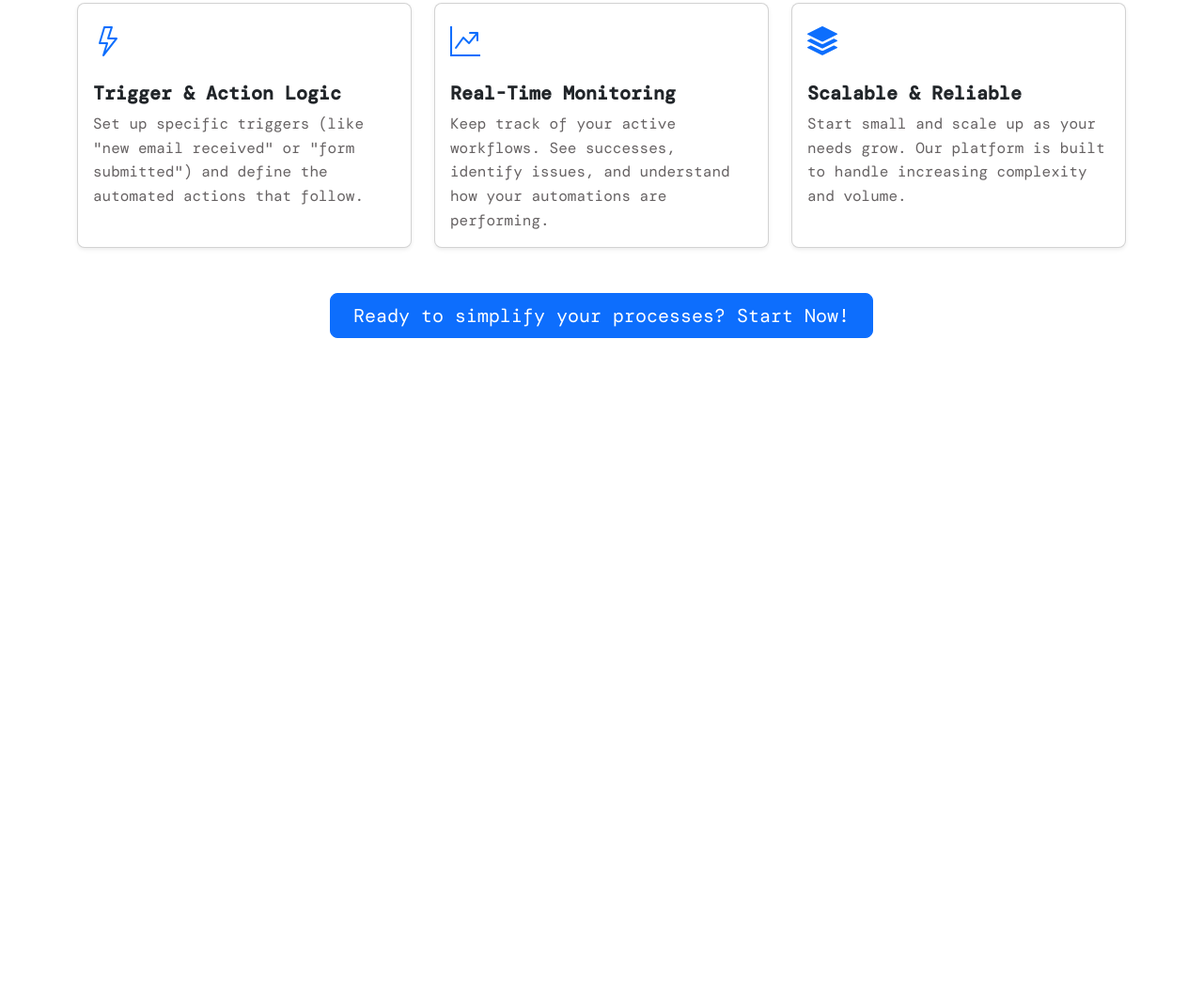
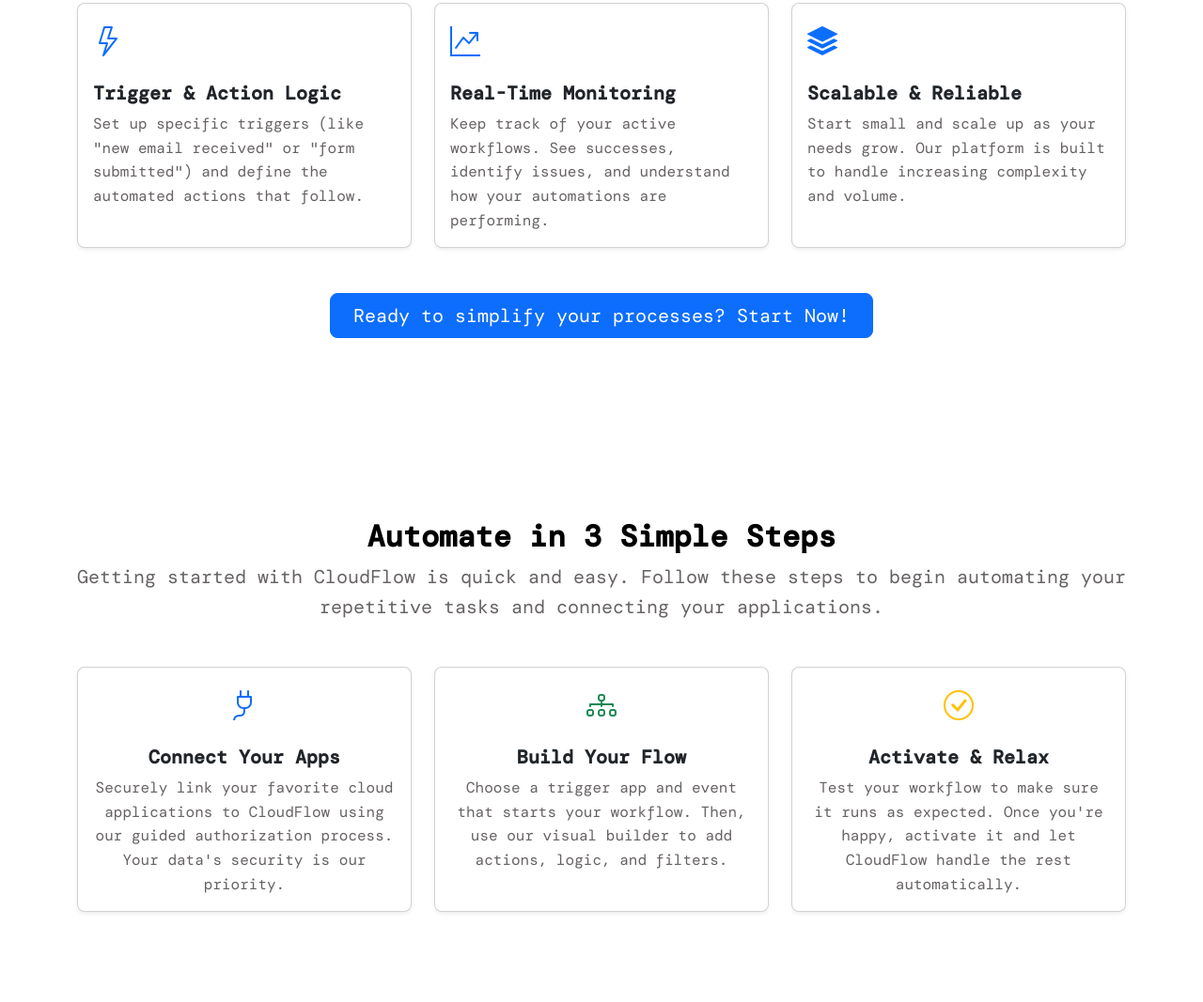
Before and after one commit to wawansoer/Bootstrap5-LandingPage, a plain HTML site: page index.html in a window 1280 px wide. Shown: the part 1126-2193 px from the top of the page at 94% size. Before the commit the page ends 1582 px from the top, so only its background shows below. Drawn offline with nearby package versions, Linux system fonts and the light colour scheme; a web font is replaced by a local one.

Commit message:
feat(homepage): add how it works section
- Added a new section explaining the 3 steps
- Included visual elements for better understanding
- Improved user onboarding experience
- Enhanced website content and structure
- Updated homepage layout

```diff
--- a/index.html
+++ b/index.html
@@ -132,7 +132,7 @@
           >
             <div class="card h-100 shadow-sm border-1 rounded-3">
               <div class="card-body">
-                <div class="mb-3 text-primary">
+                <div class="mb-3 brand-color">
                   <i class="bi bi-diagram-3 fs-2"></i>
                 </div>
                 <h5 class="card-title fw-semibold">Intuitive Visual Builder</h5>
@@ -255,6 +255,73 @@
     </section>
     <!-- End Features Section -->
 
+    <!-- How It Works Section -->
+    <section id="how-it-works" class="container-fluid">
+      <div class="container">
+        <div class="text-center mb-5">
+          <h2 class="fw-bold">Automate in 3 Simple Steps</h2>
+          <p class="muted-text fs-5">
+            Getting started with CloudFlow is quick and easy. Follow these steps
+            to begin automating your repetitive tasks and connecting your
+            applications.
+          </p>
+        </div>
+
+        <div class="row g-4 text-center">
+          <!-- Step 1: Connect Your Apps -->
+          <div class="col-md-4" data-aos="flip-up" data-aos-delay="100">
+            <div class="card h-100 shadow-sm border-1 rounded-3">
+              <div class="card-body">
+                <div class="mb-3 text-primary">
+                  <i class="bi bi-plug fs-2"></i>
+                </div>
+                <h5 class="card-title fw-semibold">Connect Your Apps</h5>
+                <p class="card-text">
+                  Securely link your favorite cloud applications to CloudFlow
+                  using our guided authorization process. Your data's security
+                  is our priority.
+                </p>
+              </div>
+            </div>
+          </div>
+
+          <!-- Step 2: Build Your Flow -->
+          <div class="col-md-4" data-aos="flip-up" data-aos-delay="200">
+            <div class="card h-100 shadow-sm border-1 rounded-3">
+              <div class="card-body">
+                <div class="mb-3 text-success">
+                  <i class="bi bi-diagram-3 fs-2"></i>
+                </div>
+                <h5 class="card-title fw-semibold">Build Your Flow</h5>
+                <p class="card-text">
+                  Choose a trigger app and event that starts your workflow.
+                  Then, use our visual builder to add actions, logic, and
+                  filters.
+                </p>
+              </div>
+            </div>
+          </div>
+          <!-- Step 3: Activate & Relax -->
+          <div class="col-md-4" data-aos="flip-up" data-aos-delay="300">
+            <div class="card h-100 shadow-sm border-1 rounded-3">
+              <div class="card-body">
+                <div class="mb-3 text-warning">
+                  <i class="bi bi-check-circle fs-2"></i>
+                </div>
+                <h5 class="card-title fw-semibold">Activate & Relax</h5>
+                <p class="card-text">
+                  Test your workflow to make sure it runs as expected. Once
+                  you're happy, activate it and let CloudFlow handle the rest
+                  automatically.
+                </p>
+              </div>
+            </div>
+          </div>
+        </div>
+      </div>
+    </section>
+    <!-- End How It Works Section -->
+
     <script src="https://cdn.jsdelivr.net/npm/bootstrap@5.3.0/dist/js/bootstrap.bundle.min.js"></script>
 
     <script src="https://unpkg.com/aos@2.3.1/dist/aos.js"></script>
```
